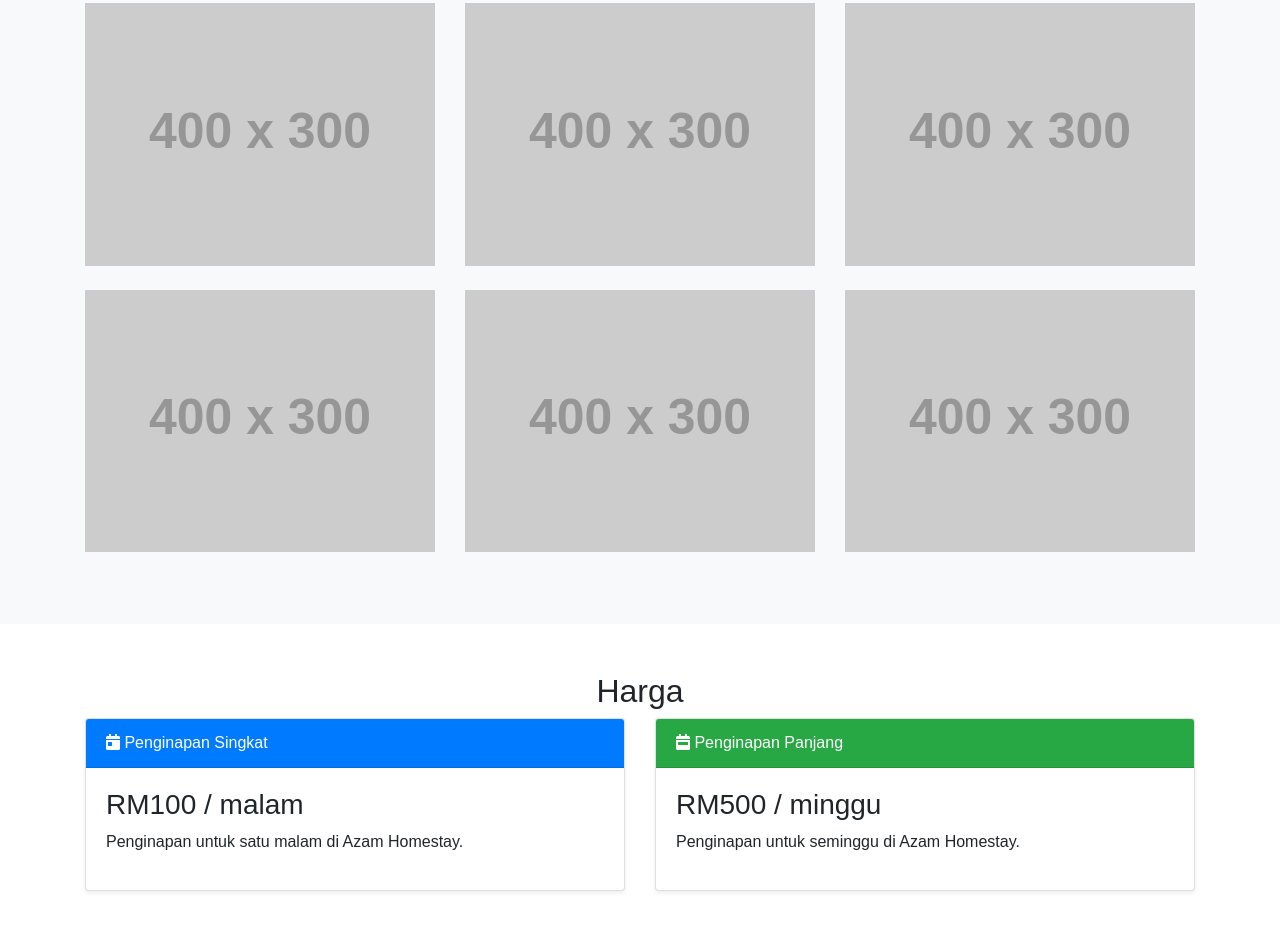
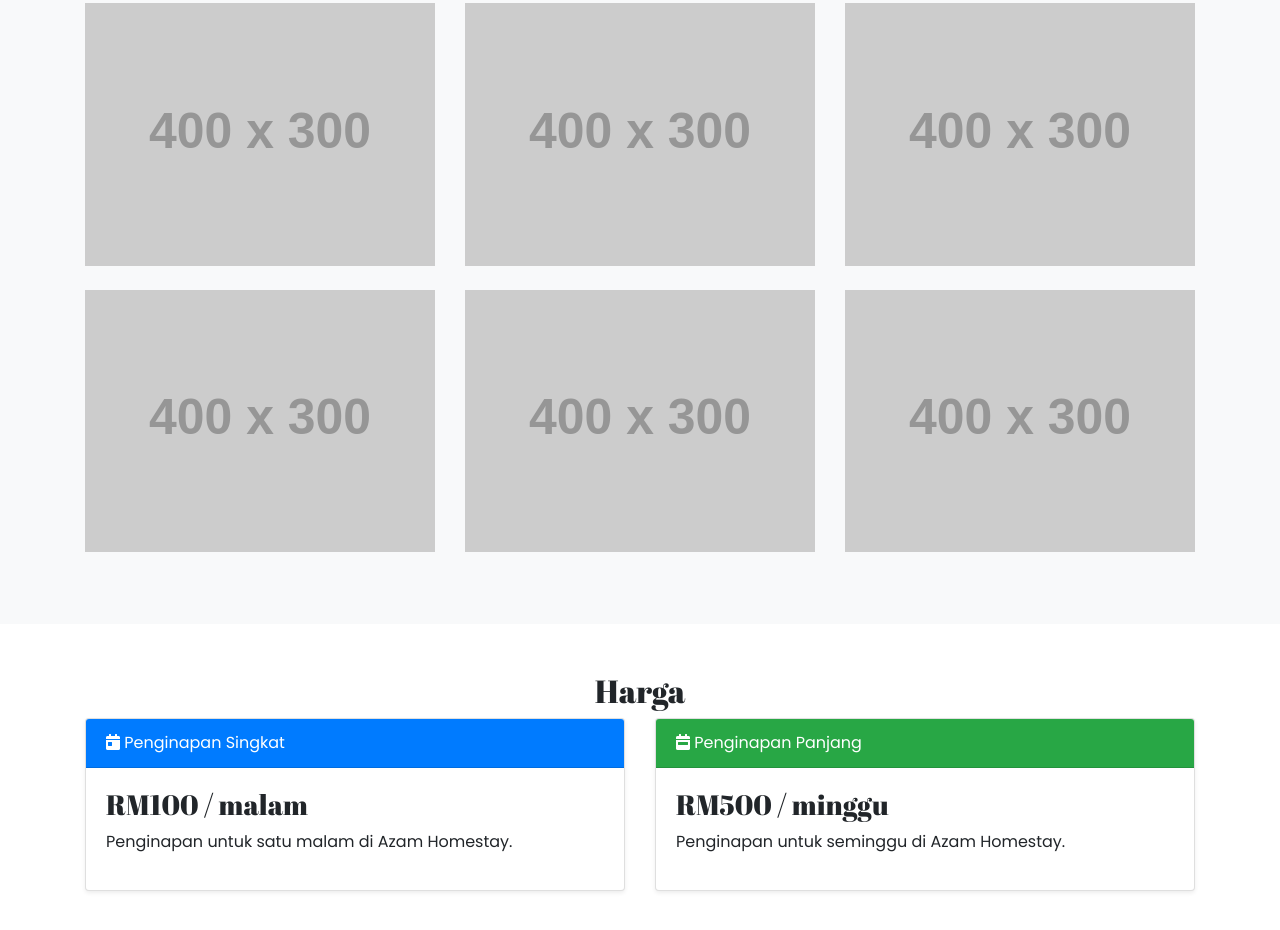
Before and after one commit to alimie/azamhomestay, a plain HTML site: page index.html in a window 1280 px wide. Shown: the part 1788-2718 px from the top of the page. Drawn offline with nearby package versions, Linux system fonts and the light colour scheme; placeholder pictures from the web are drawn by us.

Commit message:
Update style.css

```diff
--- a/style.css
+++ b/style.css
@@ -1,6 +1,10 @@
 /* General Styles */
 body {
-    font-family: 'Raleway', sans-serif;
+    font-family: 'Poppins', sans-serif;
+}
+
+h1, h2, h3 {
+    font-family: 'Abril Fatface', cursive;
 }
 
 .logo {
@@ -34,6 +38,11 @@ body {
     }
 }
 
+/* Pricing Cards */
+.card {
+    border-radius: 15px;
+}
+
 /* Footer */
 footer {
     background-color: #333;
```
